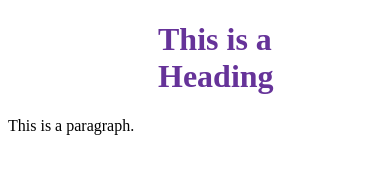
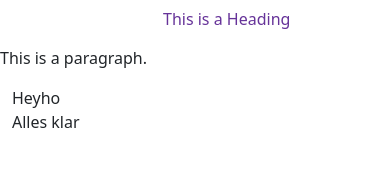
Before and after one commit to LukasSp96/LukasSp96.github.io, a plain HTML site: page index.html in a window 390 px wide. Drawn offline with Linux system fonts and the light colour scheme.

Commit message:
adding Bootstrap

```diff
--- a/index.html
+++ b/index.html
@@ -1,16 +1,35 @@
 <!DOCTYPE html>
 <html>
     <head>
+        <meta charset="utf-8">
+        <meta name="viewport" content="width=device-width, initial-scale=1">
         <title>Page Title</title>
+
+        <link href="include/css/bootstrap.min.css" rel="stylesheet" integrity="sha384-QWTKZyjpPEjISv5WaRU9OFeRpok6YctnYmDr5pNlyT2bRjXh0JMhjY6hW+ALEwIH" crossorigin="anonymous">
+        <link rel="stylesheet" href="include/css/styles.css">
+
         <script src="include/js/jquery-3.7.1.min.js"></script>
         <script src="include/js/main.js"></script>
 
-<link rel="stylesheet" href="include/css/styles.css">
     </head>
     <body>
 
         <h1 class="btn">This is a Heading</h1>
         <p>This is a paragraph.</p>
 
+        <div class="container">
+            <div class="row">
+                <div class="col-md-6">
+                    Heyho
+                </div>
+                <div class="col-md-6">
+                    Alles klar
+                </div>
+            </div>
+
+        </div>
+
+
+        <script src="include/js/bootstrap.bundle.min.js" integrity="sha384-YvpcrYf0tY3lHB60NNkmXc5s9fDVZLESaAA55NDzOxhy9GkcIdslK1eN7N6jIeHz" crossorigin="anonymous"></script>
     </body>
 </html>
```
Also changed, not shown: include/css/bootstrap.min.css (added), include/js/bootstrap.bundle.min.js (added). Lines whose indentation alone changed are shown as unchanged.
